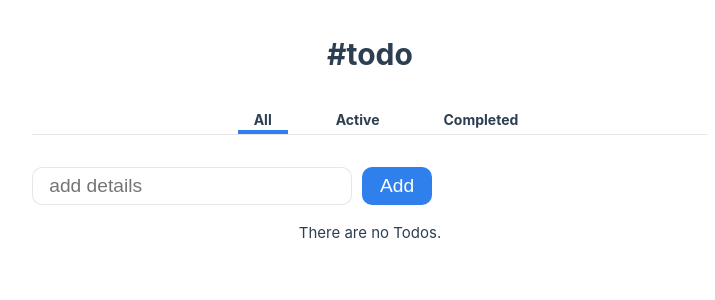
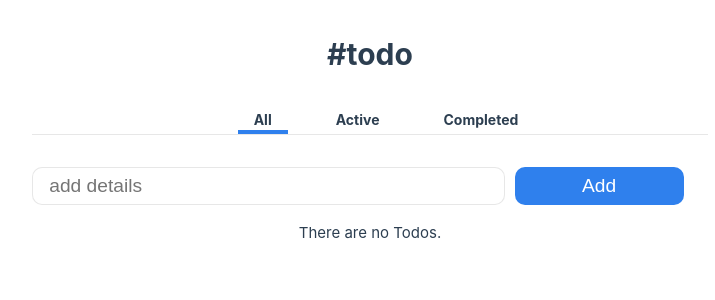
Before and after one commit to JanBergsma/todoApp, a Vue app: page /all in a window 1280 px wide. Shown: the top 300 px of the page, without its empty margins (270-985 px from the left). Built offline with nearby package versions, Linux system fonts and the light colour scheme.

Commit message:
changes from comments

```diff
--- a/src/assets/main.css
+++ b/src/assets/main.css
@@ -59,6 +59,10 @@ input:checked+div {
   text-decoration: line-through;
 }
 
+.from {
+  display: flex;
+}
+
 .button-wrapper {
   display: flex;
   padding-top: 1rem;
@@ -68,7 +72,7 @@ input:checked+div {
 .form input {
   padding: 1rem;
   height: 2.4rem;
-  width: 20rem;
+  width: 70%;
   border-radius: 10px;
   border: var(--color-border) solid 1px;
   font-size: 1.2rem;
@@ -87,6 +91,7 @@ input:checked+div {
   border-radius: 10px;
   margin-left: 0.6rem;
   font-size: 1.2rem;
+  width: 25%;
 }
 
 .form button:hover {
```
Also changed, not shown: 1 other file (tests, documents, lock files or other folders).
